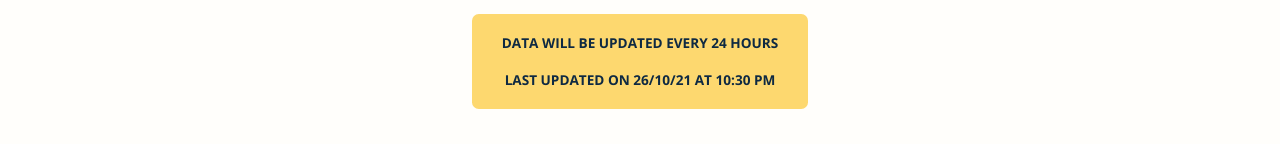
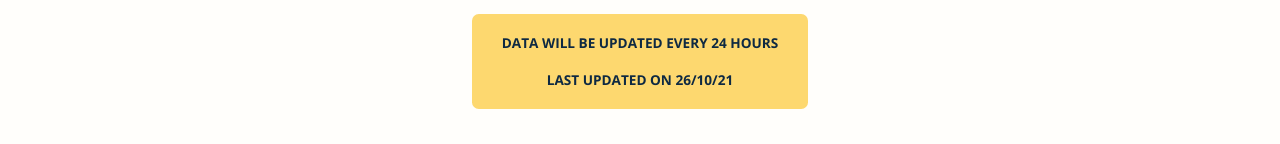
Before and after one commit to DSC-DYPCOE/30Days-of-GCP-Leaderboard, a React (Create React App) app: page / in a window 1280 px wide. Shown: the part 275-419 px from the top of the page. Built offline with nearby package versions, Linux system fonts and the light colour scheme.

Commit message:
message line added

```diff
--- a/src/App.js
+++ b/src/App.js
@@ -11,7 +11,7 @@ const App = () => {
         <h1>30 Days of Google Cloud Leaderboard</h1>
         <div className="message">
           <h4>Data will be updated every 24 hours</h4>
-          <h4>Last updated on 26/10/21 at 10:30 PM</h4>
+          <h4>Last updated on 26/10/21</h4>
         </div>
         {/* <input
           type="text"
```
